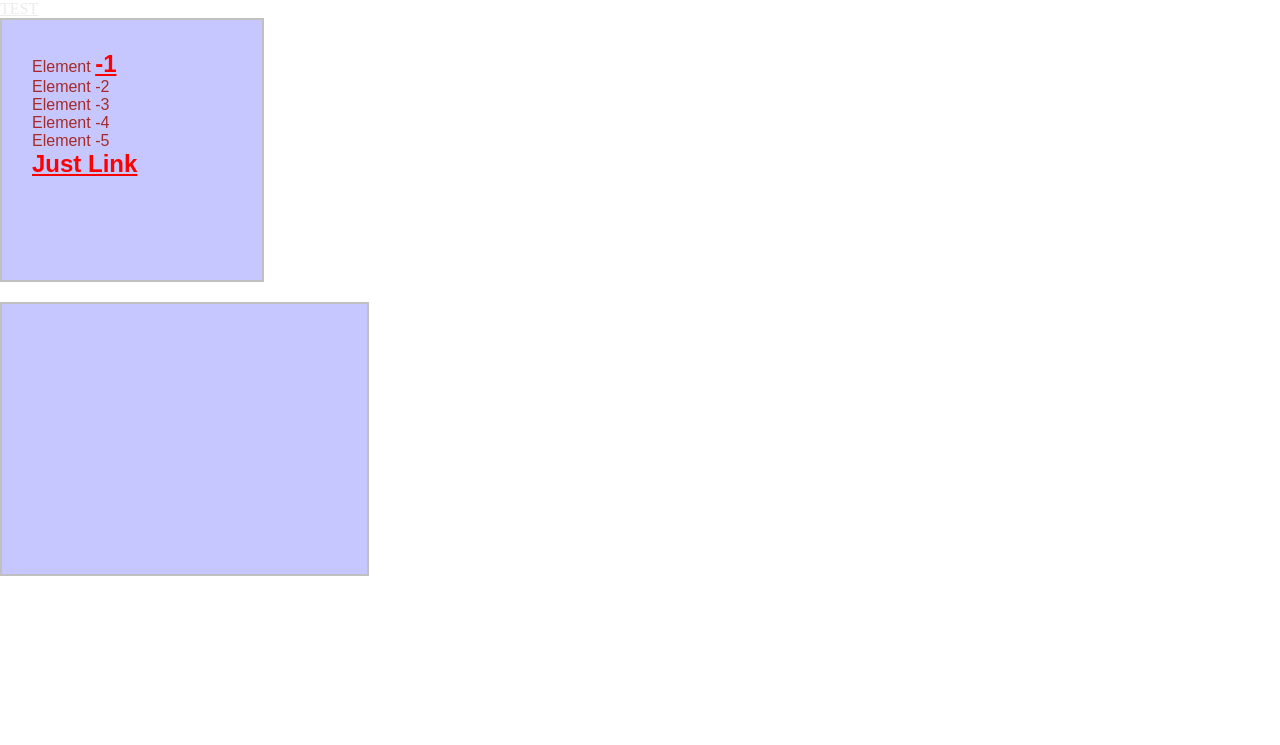
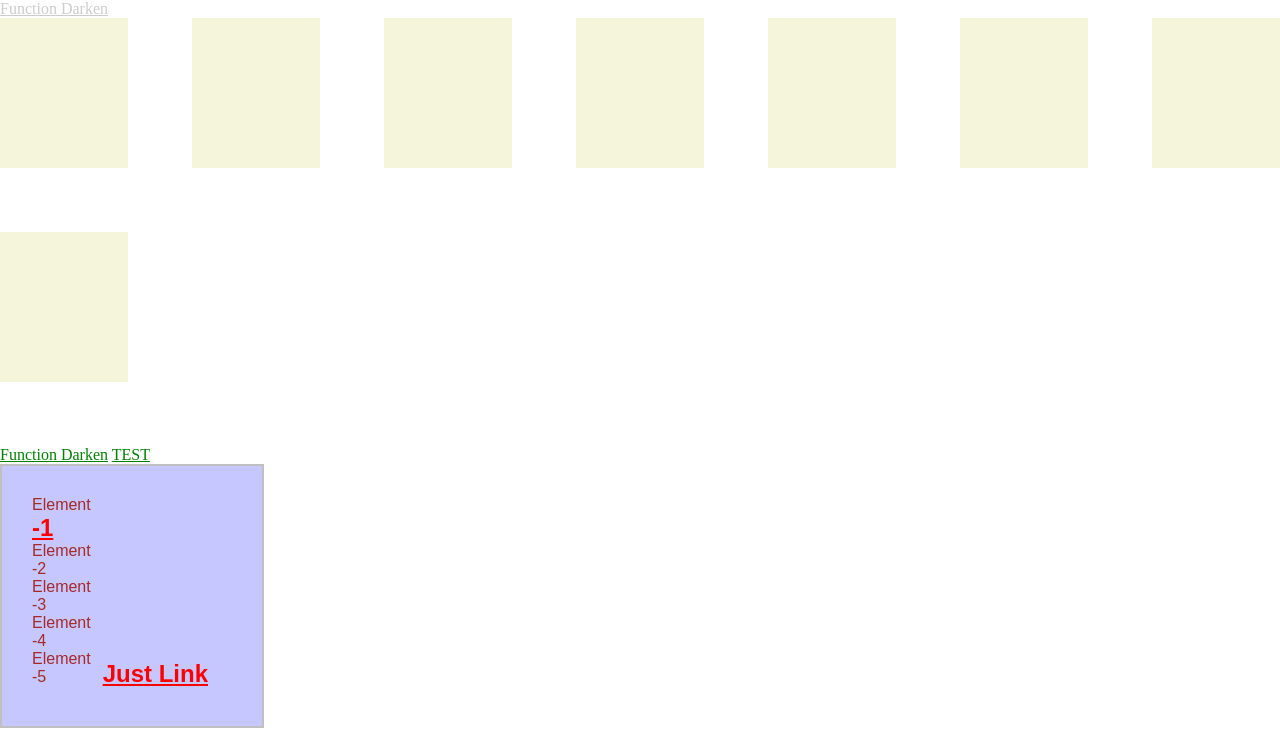
Before and after one commit to ellavrubel/sass, a website: page index.html in a window 1280 px wide. Shown: the top 745 px of the page. Drawn offline with Linux system fonts and the light colour scheme.

Commit message:
mathematical operators/ functions

```diff
--- a/css/mixins.scss
+++ b/css/mixins.scss
@@ -1,3 +1,17 @@
+@mixin grid($cols, $margin){
+  display: flex;
+  background: beige;
+  margin-right: $margin;
+  margin-bottom: $margin;
+  height: 150px;
+
+  width: ((100% - (($cols - 1) * $margin)) / $cols) ;
+
+  &:nth-child(#{$cols}n){  /* обращение к последнему элементу*/
+    margin-right: 0;
+  }
+}
+
 @mixin Font ($color: red, $fontW){
   font-size: $mainFontSIze;
   font-weight: $fontW;
@@ -14,7 +28,7 @@
     color: $link;
 
     &:hover {
-      color: $hover;
+      color: lighten($link, 80%);
     }
 
     &:active {
--- a/css/style.scss
+++ b/css/style.scss
@@ -10,9 +10,19 @@
 
 
 
-  @include link(#000000, rgba(0, 177, 0, 0.47), rgba(255, 0, 0, 0.6), #d5d5d5);
+  @include link(black, red, blue, green);
 
+#grid{
+  display: flex;
+  flex-wrap: wrap;
+  width: 100%;
 
+  > div {
+    @include grid(7, 5%);
+
+  }
+
+}
 
 .block:not(.first){
   @include padd(20px 140px 50px 25px);
@@ -28,7 +38,7 @@
   ul{
     list-style: none;
     display: inline-block;
-    width: 100%;
+    width: (100%/3);
 
   }
   li{
--- a/index.html
+++ b/index.html
@@ -6,6 +6,22 @@
     <link rel="stylesheet" href="css/style.css">
 </head>
 <body>
+
+<a href="/">Function Darken</a>
+
+<div id="grid">
+    <div></div>
+    <div></div>
+    <div></div>
+    <div></div>
+    <div></div>
+    <div></div>
+    <div></div>
+    <div></div>
+</div>
+
+<a href="">Function Darken</a>
+
 
 <a href="">TEST</a>
 
```
Also changed, not shown: css/style.css, 1 other file.
